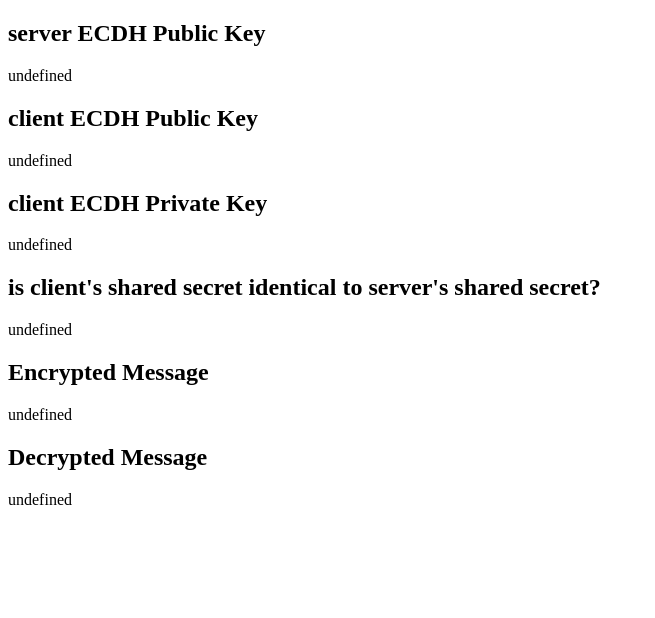
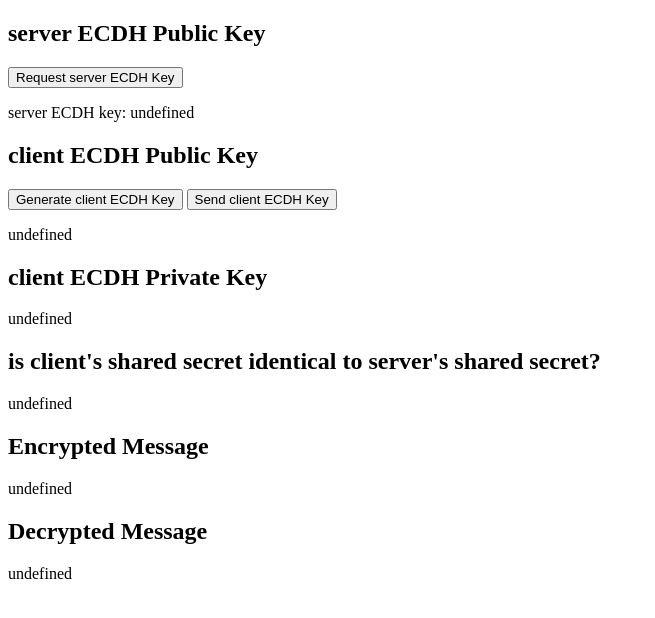
Before and after one commit to Draellemeistro/P4-projekt, a SvelteKit app in the folder Agora-app/: page /cryptoTests/testingECDH in a window 1280 px wide. Shown: the top 618 px of the page, without its empty margins (0-655 px from the left). Built offline with nearby package versions, Linux system fonts and the light colour scheme; no server answers.

Commit message:
ECDH (WIP):fixing ECDH server keys....

```diff
--- a/Agora-app/src/routes/cryptoTests/testingECDH/+page.svelte
+++ b/Agora-app/src/routes/cryptoTests/testingECDH/+page.svelte
@@ -40,11 +40,14 @@
 
 <div>
 	<h2>server ECDH Public Key</h2>
-	<p>{serverKeystringPub}</p>
+	<button on:click={ECDHCrypto.requestServerECDH()}>Request server ECDH Key</button>
+	<p>server ECDH key: {serverKeystringPub}</p>
 </div>
 
 <div>
 	<h2>client ECDH Public Key</h2>
+	<button on:click={ECDHCrypto.initECDH()}>Generate client ECDH Key</button>
+	<button on:click={ECDHCrypto.tempSendEDCHKey(clientKeyStringPub)}>Send client ECDH Key</button>
 	<p>{clientKeyStringPub}</p>
 </div>
 
--- a/Agora-app/src/utils/encryptionECDH.js
+++ b/Agora-app/src/utils/encryptionECDH.js
@@ -212,14 +212,14 @@ const ECDHCrypto ={
 		}
 	},
 	tempSendEDCHKey: async function sendECDHKeyToServer(keyStringPub) {
+		const keyStringParsed = JSON.parse(keyStringPub);
 		const response = await fetch('https://130.225.39.205:3030/temp-ecdh-key-from-client', {
 			method: 'POST',
 			headers: {
 				'Content-Type': 'application/json'
 			},
-			body: JSON.stringify({
-				clientPublicKey: keyStringPub
-			})
+			body: JSON.stringify({clientPublicKey: keyStringParsed})
+
 		});
 		if (response.ok) {
 			console.log('server received public key');
```
Also changed, not shown: 1 other file (tests, documents, lock files or other folders).
